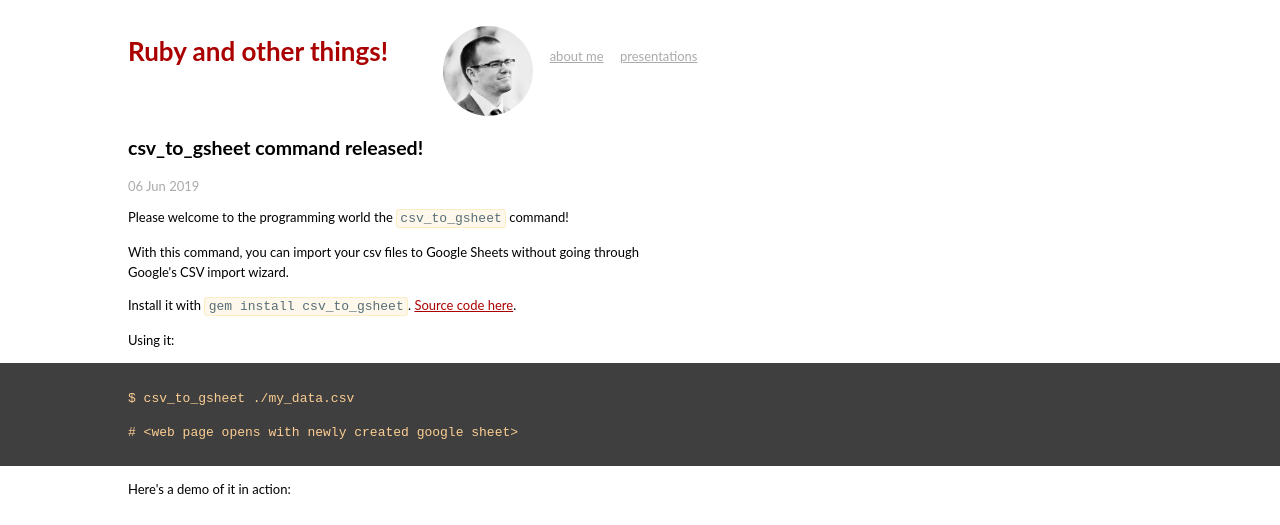
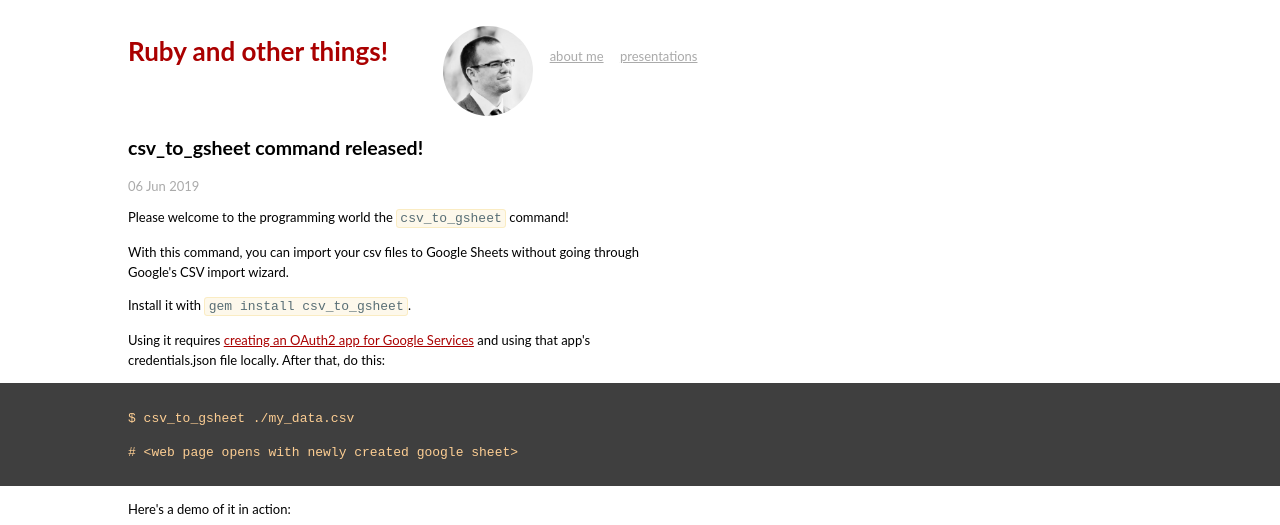
Before and after one commit to Nitrodist/markcampbell.me, a Jekyll site: the page built from _posts/2019-06-06-csv_to_gsheet.markdown, in a window 1280 px wide. Shown: the top 525 px of the page. Built offline with Jekyll 4.4.1, drawn with Linux system fonts in a browser that asks for light colours; comment, search, counter and statistics services are not loaded; grey boxes are pictures that could not be loaded.

Commit message:
Update csv_to_gsheet post

````diff
--- a/_posts/2019-06-06-csv_to_gsheet.markdown
+++ b/_posts/2019-06-06-csv_to_gsheet.markdown
@@ -8,9 +8,9 @@ Please welcome to the programming world the `csv_to_gsheet` command!
 
 With this command, you can import your csv files to Google Sheets without going through Google's CSV import wizard.
 
-Install it with `gem install csv_to_gsheet`. [Source code here](https://gitlab.com/Nitrodist/csv_to_gsheet).
+Install it with `gem install csv_to_gsheet`.
 
-Using it:
+Using it requires [creating an OAuth2 app for Google Services](https://developers.google.com/identity/sign-in/web/sign-in) and using that app's credentials.json file locally. After that, do this:
 
 ```
 $ csv_to_gsheet ./my_data.csv
````
Also changed, not shown: other parts of _posts/2019-06-06-csv_to_gsheet.markdown (+2 -0 lines).
